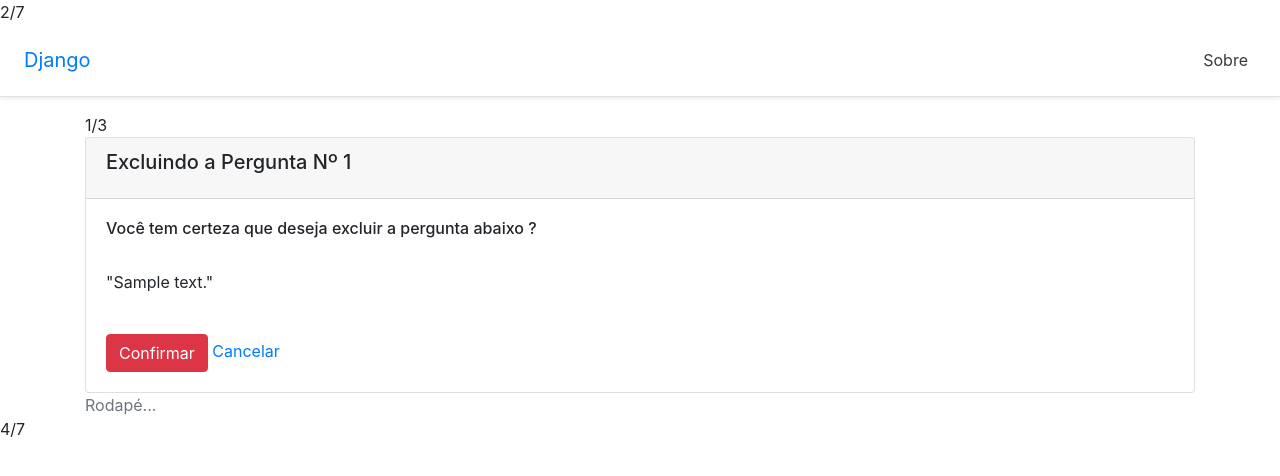
After one commit to notp3dr0/django_polls, a Django app: template templates/question_confirm_delete_form.html in a window 1280 px wide. The commit adds this page. Shown: the top 476 px of the page. Run offline with Django 4.2, Linux system fonts and the light colour scheme; the template is opened without the code that fills it: values that come from a table or form of the project are taken from there, others are empty; tables that the repository leaves empty hold one stand-in row (values such as "Sample post"); parts of the project's set-up code (start-up, migrations or seed data) failed here and were passed over; some libraries are stand-ins or nearby versions.

Commit message:
DELETE - CRUD Básico.

```diff
--- a/polls/urls.py
+++ b/polls/urls.py
@@ -10,3 +10,16 @@
     path('cadastrar', views.QuestionCreateView.as_view(), name="question-create")
 
 ]
+
+from . import views
+urlpatterns = [
+# (...manter tudo o que já existe…)
+path('pergunta/<int:pk>/edit',
+views.QuestionUpdateView.as_view(),
+name="poll_edit"
+),
+path('pergunta/<int:pk>/delete',
+views.QuestionDeleteView.as_view(),
+name="poll_delete"
+),
+]
--- a/templates/perguntas_recentes.html
+++ b/templates/perguntas_recentes.html
@@ -14,3 +14,7 @@
 {% endfor %}
 {% endblock %}
 <!-- fecha o bloco content -->
+
+<a href="{% url 'poll_delete' pk=question.id %}" class="link-secondary">
+    Excluir
+    </a>
--- /dev/null
+++ b/templates/question_confirm_delete_form.html
@@ -0,0 +1,20 @@
+{% extends '_layout1.html' %} <!-- adaptar o caminho conforme sua configuração -->
+{% block content %} <!-- substitui o bloco content em _layout1.html -->
+1/3
+<div class="card">
+<div class="card-header">
+<h5 class="card-title">Excluindo a Pergunta Nº {{ object.id }}</h5>
+</div>
+<div class="card-body">
+<form method="post">
+{% csrf_token %}
+<h6>Você tem certeza que deseja excluir a pergunta abaixo ?</h6>
+<br />
+<p>"{{ object.question_text }}"</p>
+<br />
+<button type="submit" class="btn btn-danger">Confirmar</button>
+<a href="{% url 'polls_list' %}" class="link-secondary">Cancelar </a>
+</form>
+</div>
+</div>
+{% endblock %} <!-- fecha o bloco content -->
```
Also changed, not shown: polls/views.py (+7 -0 lines).
